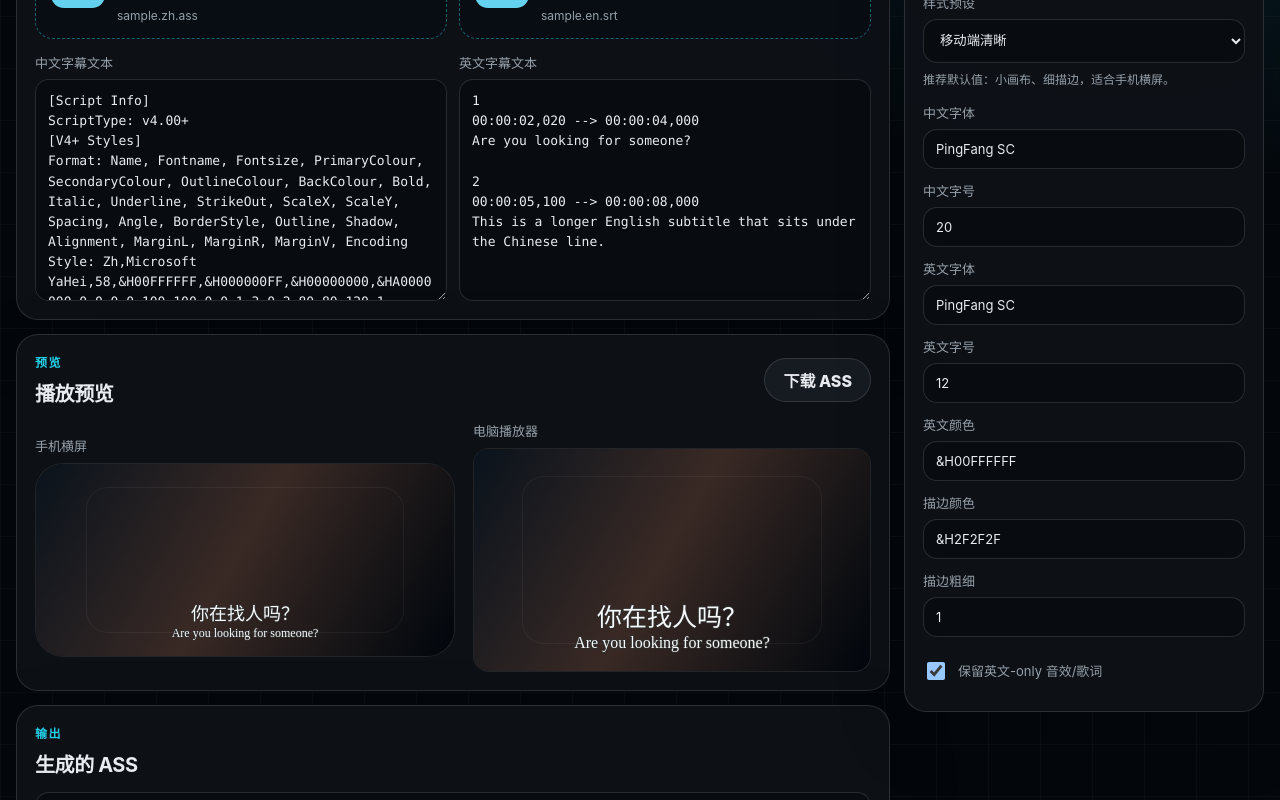
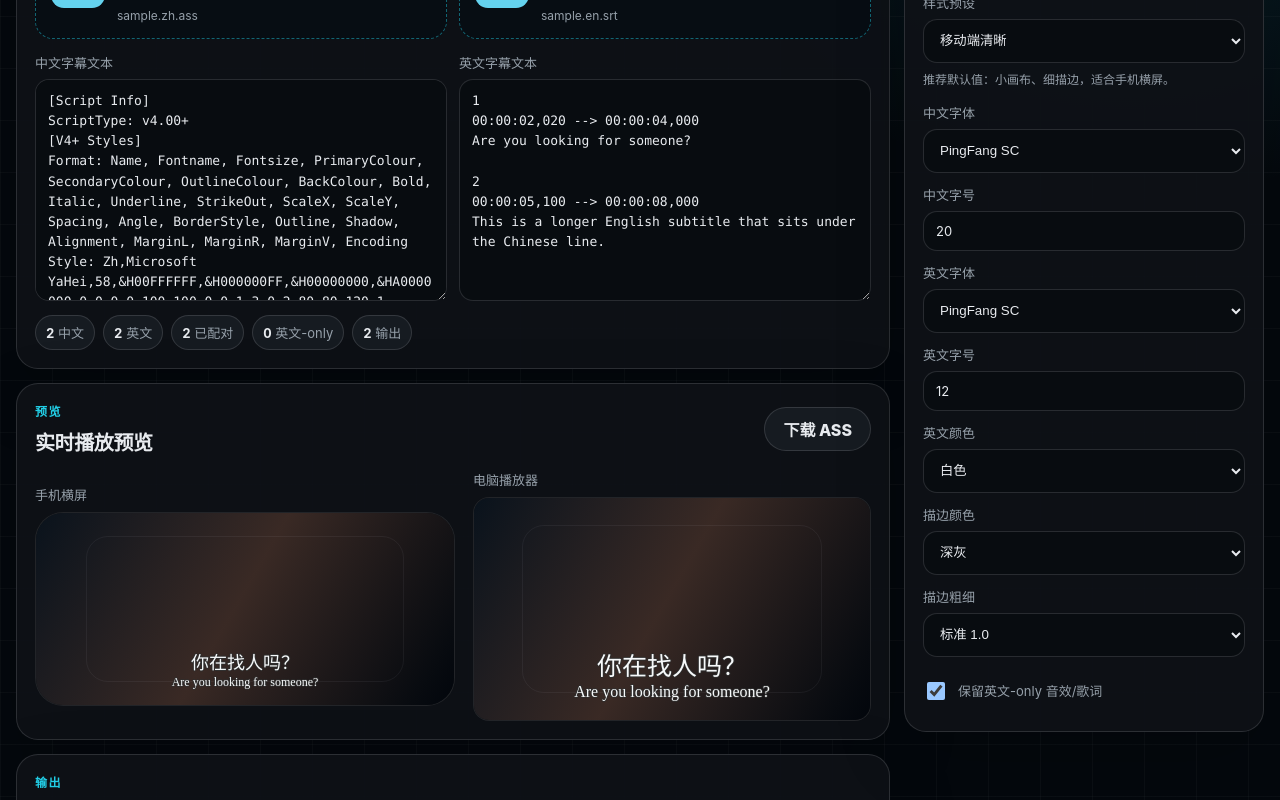
Before and after one commit to violin321/subtitle-merge, a Next.js app: page / in a window 1280 px wide. Shown: the part 400-1200 px from the top of the page. Built offline with nearby package versions, Linux system fonts and the light colour scheme.

Commit message:
Make style controls dropdowns and live preview

```diff
--- a/src/app/page.tsx
+++ b/src/app/page.tsx
@@ -1,6 +1,6 @@
 'use client';
 
-import { ChangeEvent, useMemo, useState } from 'react';
+import { ChangeEvent, useEffect, useMemo, useState } from 'react';
 import { defaultOptions, mergeSubtitles, type MergeOptions, type MergeStats } from '@/lib/subtitles';
 
 const sampleZh = `[Script Info]
@@ -22,6 +22,28 @@ Are you looking for someone?
 00:00:05,100 --> 00:00:08,000
 This is a longer English subtitle that sits under the Chinese line.
 `;
+
+
+const chineseFonts = ['PingFang SC', 'Microsoft YaHei', 'Source Han Sans SC', 'Noto Sans CJK SC', 'Heiti SC', 'SimHei'];
+const englishFonts = ['PingFang SC', 'Helvetica Neue', 'Arial', 'Source Sans 3', 'Noto Sans', 'Verdana'];
+const colorOptions = [
+  { label: '白色', value: '&H00FFFFFF' },
+  { label: '暖白', value: '&H00F5F5F5' },
+  { label: '浅灰', value: '&H00DCDCDC' },
+  { label: '淡黄', value: '&H00D8E8FF' },
+];
+const outlineColorOptions = [
+  { label: '深灰', value: '&H2F2F2F' },
+  { label: '柔黑', value: '&H4A4A4A' },
+  { label: '黑色', value: '&H000000' },
+  { label: '无感灰', value: '&H666666' },
+];
+const outlineOptions = [
+  { label: '无', value: 0 },
+  { label: '极细 0.5', value: 0.5 },
+  { label: '标准 1.0', value: 1 },
+  { label: '稍强 1.3', value: 1.3 },
+];
 
 type Preset = {
   id: string;
@@ -74,6 +96,20 @@ export default function Home() {
   }, [ass]);
 
   const status = stats ? `${stats.pairedCount}/${stats.chineseCount} 已配对` : '就绪';
+
+  useEffect(() => {
+    const timer = window.setTimeout(() => {
+      try {
+        const result = mergeSubtitles(zh, en, options);
+        setAss(result.ass);
+        setStats(result.stats);
+        setError('');
+      } catch (e) {
+        setError(e instanceof Error ? e.message : String(e));
+      }
+    }, 180);
+    return () => window.clearTimeout(timer);
+  }, [zh, en, options]);
 
   function handleFile(event: ChangeEvent<HTMLInputElement>, target: 'zh' | 'en') {
     const file = event.target.files?.[0];
@@ -187,13 +223,13 @@ export default function Home() {
               </select>
             </Control>
             <p className="presetHelp">{selectedPreset.description}</p>
-            <Control label="中文字体"><input value={options.chineseFont} onChange={(e) => update('chineseFont', e.target.value)} /></Control>
+            <Control label="中文字体"><select value={options.chineseFont} onChange={(e) => update('chineseFont', e.target.value)}>{chineseFonts.map((font) => <option key={font} value={font}>{font}</option>)}</select></Control>
             <Control label="中文字号"><input type="number" min="12" value={options.chineseSize} onChange={(e) => update('chineseSize', Number(e.target.value))} /></Control>
-            <Control label="英文字体"><input value={options.englishFont} onChange={(e) => update('englishFont', e.target.value)} /></Control>
+            <Control label="英文字体"><select value={options.englishFont} onChange={(e) => update('englishFont', e.target.value)}>{englishFonts.map((font) => <option key={font} value={font}>{font}</option>)}</select></Control>
             <Control label="英文字号"><input type="number" min="8" value={options.englishSize} onChange={(e) => update('englishSize', Number(e.target.value))} /></Control>
-            <Control label="英文颜色"><input value={options.englishColor} onChange={(e) => update('englishColor', e.target.value)} /></Control>
-            <Control label="描边颜色"><input value={options.outlineColor} onChange={(e) => update('outlineColor', e.target.value)} /></Control>
-            <Control label="描边粗细"><input type="number" step="0.1" min="0" value={options.outline} onChange={(e) => update('outline', Number(e.target.value))} /></Control>
+            <Control label="英文颜色"><select value={options.englishColor} onChange={(e) => update('englishColor', e.target.value)}>{colorOptions.map((color) => <option key={color.value} value={color.value}>{color.label}</option>)}</select></Control>
+            <Control label="描边颜色"><select value={options.outlineColor} onChange={(e) => update('outlineColor', e.target.value)}>{outlineColorOptions.map((color) => <option key={color.value} value={color.value}>{color.label}</option>)}</select></Control>
+            <Control label="描边粗细"><select value={options.outline} onChange={(e) => update('outline', Number(e.target.value))}>{outlineOptions.map((item) => <option key={item.value} value={item.value}>{item.label}</option>)}</select></Control>
             <label className="switch"><input type="checkbox" checked={options.keepEnglishOnly} onChange={(e) => update('keepEnglishOnly', e.target.checked)} /> 保留英文-only 音效/歌词</label>
           </div>
         </aside>
@@ -202,7 +238,7 @@ export default function Home() {
           <div className="panelHead compact">
             <div>
               <p className="sectionLabel">预览</p>
-              <h2 id="preview-title">播放预览</h2>
+              <h2 id="preview-title">实时播放预览</h2>
             </div>
             <button className="secondary" onClick={download}>下载 ASS</button>
           </div>
@@ -219,7 +255,7 @@ export default function Home() {
               <h2 id="output-title">生成的 ASS</h2>
             </div>
           </div>
-          <textarea value={ass} readOnly placeholder="合并后可在这里检查 ASS 输出。" />
+          <textarea value={ass} readOnly placeholder="会随字幕内容和样式设置自动更新。" />
         </section>
       </section>
     </main>
```
